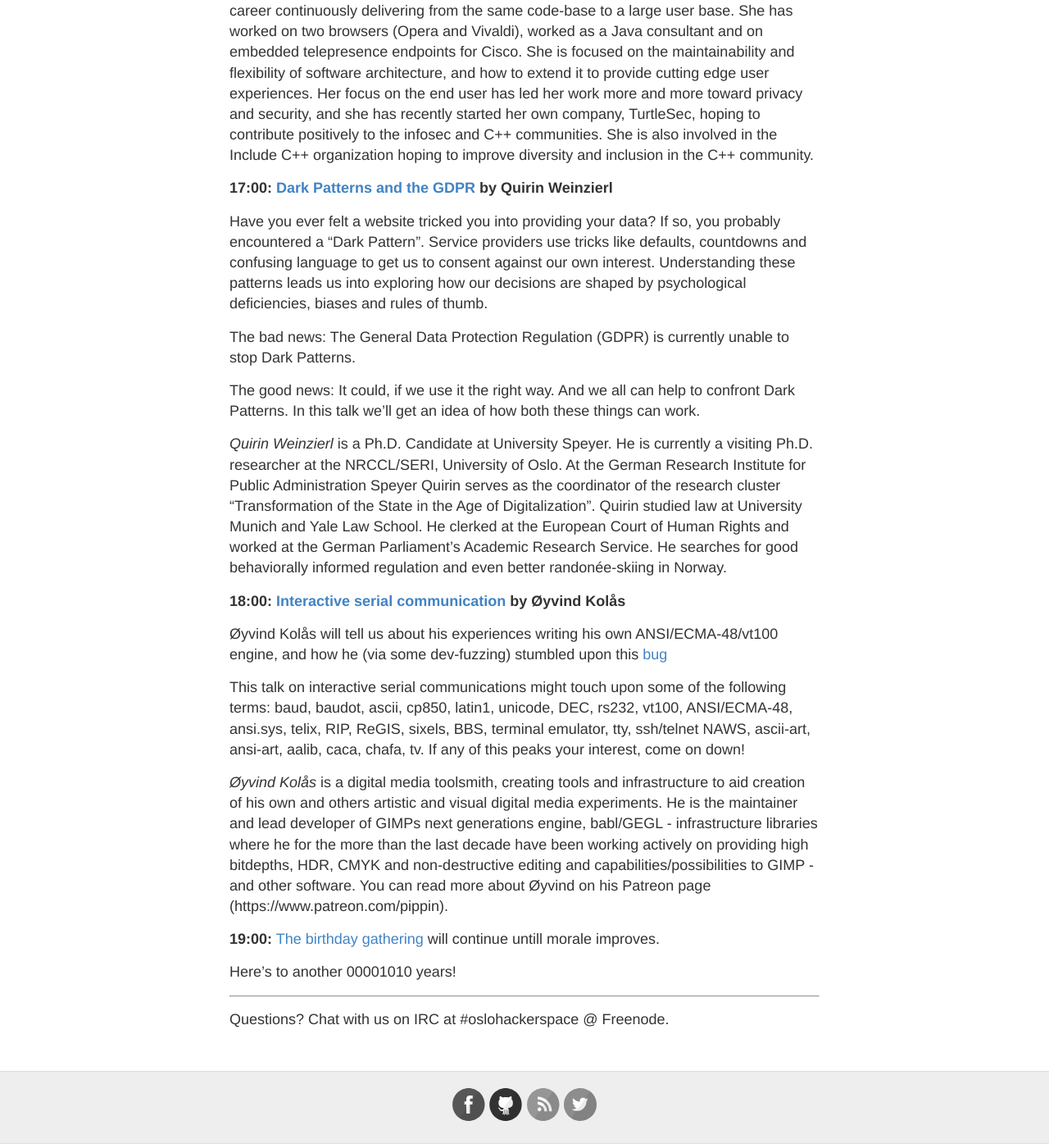
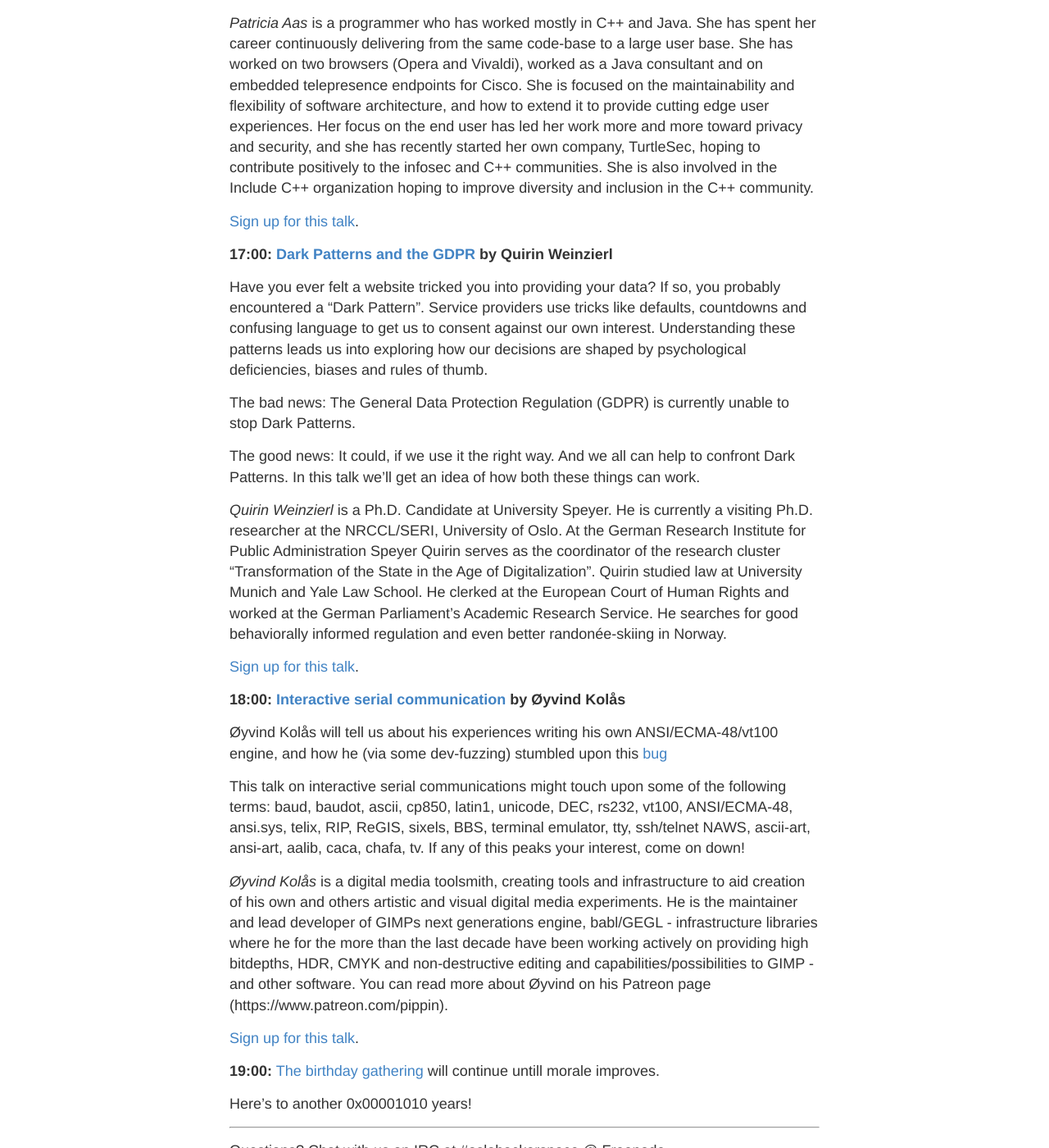
Before and after one commit to labanskoller/hackeriet_blog, a Jekyll site: the page built from _posts/2020-02-20-hackeriet-10.md, in a window 1280 px wide and 1400 px high, scrolled down 1493 px. Shown: the whole window at 82% size. Built offline with Jekyll 4.4.1, drawn with Linux system fonts in a browser that asks for light colours; some of the changed text lies outside the part shown.

Commit message:
Added explicit signup links

```diff
--- a/_posts/2020-02-20-hackeriet-10.md
+++ b/_posts/2020-02-20-hackeriet-10.md
@@ -16,6 +16,8 @@ The term «Internet Governance» is an expression to define all actors and agenc
 
 *Maja Enes* has a background in Psychology and social work. She published the book «Internett Internett Internett» in 2019, to give people without a technical background the opportunity to be able to learn how Internet infrastructure works. This book was born out of the frustration Maja struggled with when she, as a newly appointed chair of the Norwegian Chapter of the Internet Society, tried to learn how Internet works. The last 5 years she has been working freelance and writes about things she does at [www.frkenes.no](http://222.frkenes.no/), for example has she written about when she held a small soldering course at Hackeriet in 2015.
 
+[Sign up for this talk](https://www.meetup.com/hackeriet/events/268683282/).
+
 **16:00: [Introduction to election security](https://www.meetup.com/hackeriet/events/268853140/) by Patricia Aas**
 
 Free and correct elections are the linchpin of democracy. For a government to be formed based the will of the people, the will of the people must be heard. Across the world election systems are being classified as critical infrastructure, and they face the same concerns as all other fundamental systems in society.
@@ -23,6 +25,8 @@ Free and correct elections are the linchpin of democracy. For a government to be
 We are building our critical infrastructure from hardware and software built by nations and companies we can’t expect to trust. How can this be dealt with in Election Security, and can those lessons be applied to other critical systems society depends on today?
 
 *Patricia Aas* is a programmer who has worked mostly in C++ and Java. She has spent her career continuously delivering from the same code-base to a large user base. She has worked on two browsers (Opera and Vivaldi), worked as a Java consultant and on embedded telepresence endpoints for Cisco. She is focused on the maintainability and flexibility of software architecture, and how to extend it to provide cutting edge user experiences. Her focus on the end user has led her work more and more toward privacy and security, and she has recently started her own company, TurtleSec, hoping to contribute positively to the infosec and C++ communities. She is also involved in the Include C++ organization hoping to improve diversity and inclusion in the C++ community.
+
+[Sign up for this talk](https://www.meetup.com/hackeriet/events/268853140/).
 
 **17:00: [Dark Patterns and the GDPR](https://www.meetup.com/hackeriet/events/268730284/) by Quirin Weinzierl**
 
@@ -34,6 +38,8 @@ The good news: It could, if we use it the right way. And we all can help to conf
 
 *Quirin Weinzierl* is a Ph.D. Candidate at University Speyer. He is currently a visiting Ph.D. researcher at the NRCCL/SERI, University of Oslo. At the German Research Institute for Public Administration Speyer Quirin serves as the coordinator of the research cluster “Transformation of the State in the Age of Digitalization”. Quirin studied law at University Munich and Yale Law School. He clerked at the European Court of Human Rights and worked at the German Parliament’s Academic Research Service. He searches for good behaviorally informed regulation and even better randonée-skiing in Norway.
 
+[Sign up for this talk](https://www.meetup.com/hackeriet/events/268730284/).
+
 **18:00: [Interactive serial communication](https://www.meetup.com/hackeriet/events/268831116/) by Øyvind Kolås**
 
 Øyvind Kolås will tell us about his experiences writing his own ANSI/ECMA-48/vt100 engine, and how he (via some dev-fuzzing) stumbled upon this [bug](https://git.savannah.gnu.org/cgit/screen.git/commit/?id=eb2be1adf92d58bd8f4ca3458eb04da38bf33c2b)
@@ -42,9 +48,11 @@ This talk on interactive serial communications might touch upon some of the foll
 
 *Øyvind Kolås* is a digital media toolsmith, creating tools and infrastructure to aid creation of his own and others artistic and visual digital media experiments. He is the maintainer and lead developer of GIMPs next generations engine, babl/GEGL - infrastructure libraries where he for the more than the last decade have been working actively on providing high bitdepths, HDR, CMYK and non-destructive editing and capabilities/possibilities to GIMP - and other software. You can read more about Øyvind on his Patreon page (https://www.patreon.com/pippin).
 
+[Sign up for this talk](https://www.meetup.com/hackeriet/events/268831116/).
+
 **19:00:** [The birthday gathering](https://www.meetup.com/hackeriet/events/qfbdgqybcfbsb/) will continue untill morale improves.
 
-Here's to another 00001010 years!
+Here's to another 0x00001010 years!
 
 ----
 Questions? Chat with us on IRC at #oslohackerspace @ Freenode.
```
